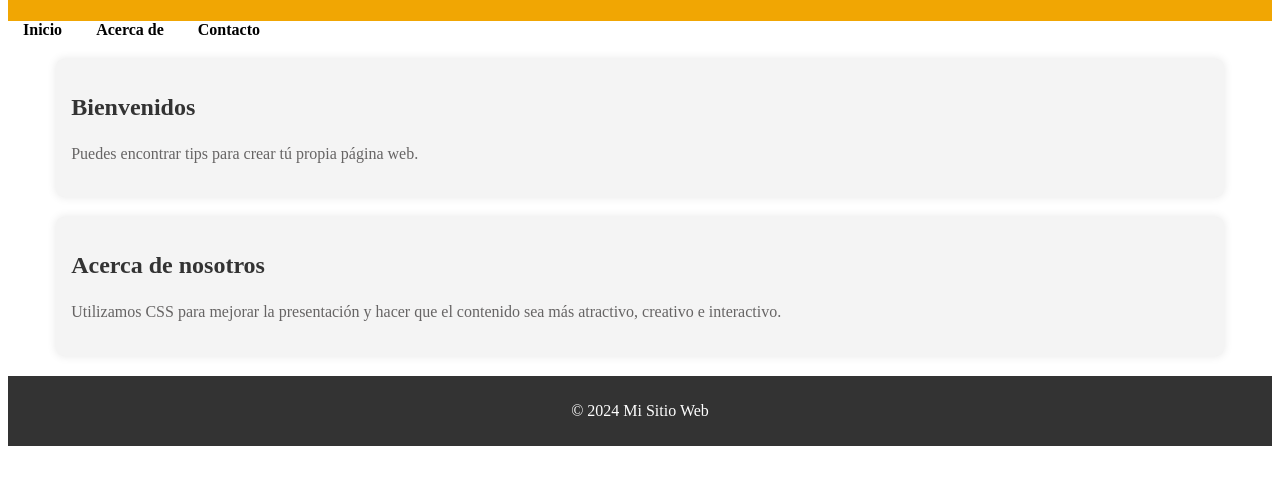
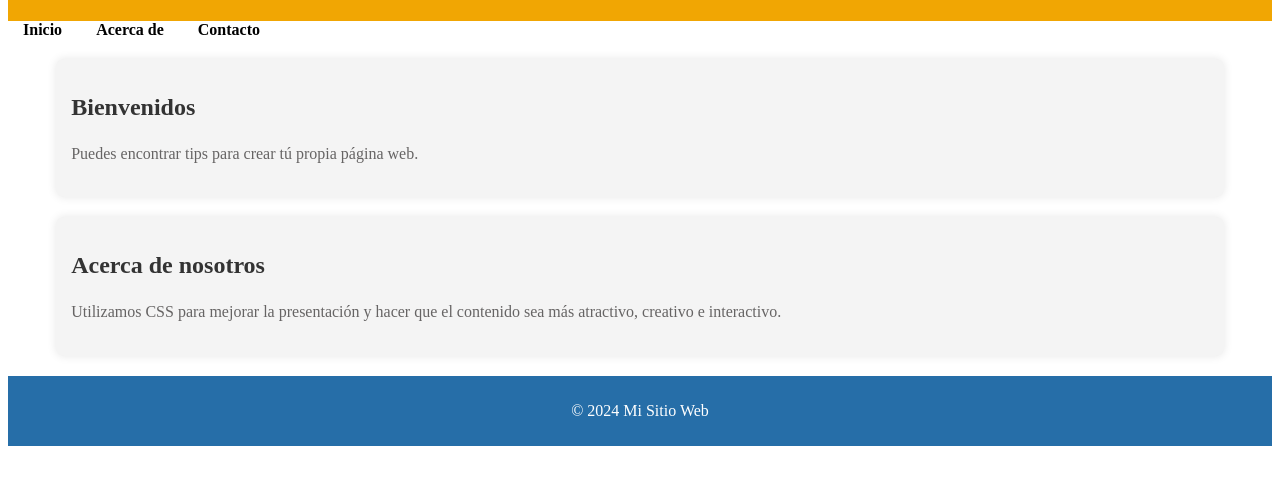
Before and after one commit to Anita05647/Laboratorio-9, a plain HTML site: page index.html in a window 1280 px wide. Shown: the part 107-592 px from the top of the page. Drawn offline with Linux system fonts and the light colour scheme.

Commit message:
color a container

```diff
--- a/style.css
+++ b/style.css
@@ -40,7 +40,7 @@ nav a:hover {
 
 /* Estilos para el pie de página */
 footer {
-    background-color: #333;
+    background-color: #266ea8;
     color: white;
     text-align: center;
     padding: 10px 0;
```
